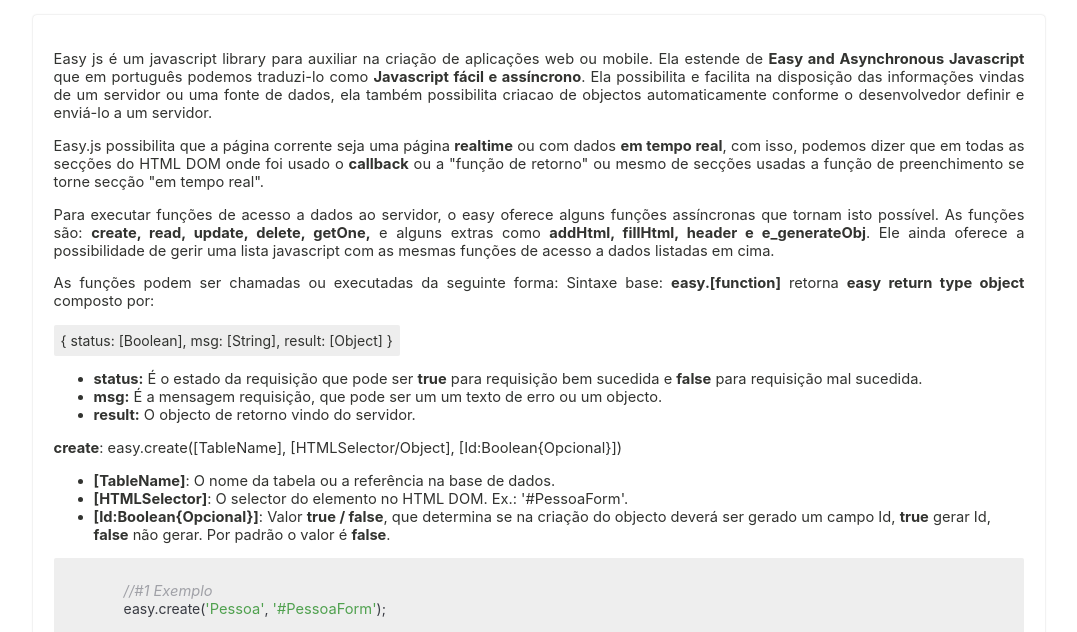
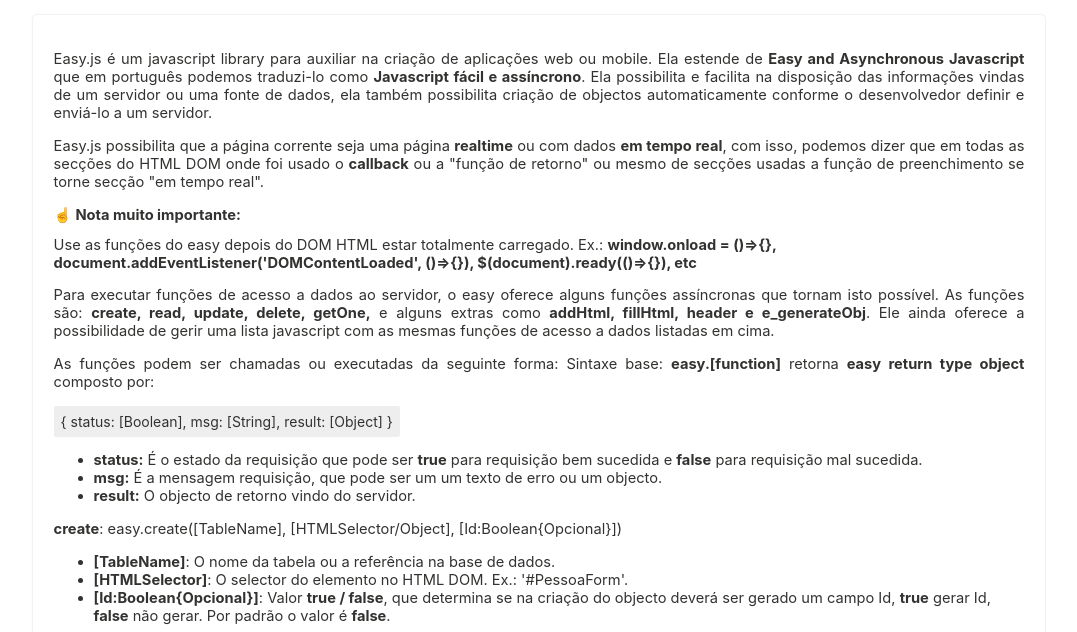
Before and after one commit to AfonsoMatElias/easy, a plain HTML site: page doc/pt/index.html in a window 1280 px wide. Shown: the part 118-750 px from the top of the page, without its empty margins (101-1178 px from the left). Drawn offline with Linux system fonts and the light colour scheme.

Commit message:
Added and Changed frases in doc/pt/index.html and README file

```diff
--- a/doc/pt/index.html
+++ b/doc/pt/index.html
@@ -20,11 +20,11 @@
         <aside>
 
             <p>
-                Easy js é um javascript library para auxiliar na criação de aplicações web ou mobile. Ela estende de
+                Easy.js é um javascript library para auxiliar na criação de aplicações web ou mobile. Ela estende de
                 <b>Easy and Asynchronous Javascript</b> que em português podemos traduzi-lo
                 como <b>Javascript fácil e assíncrono</b>. Ela possibilita e facilita na disposição das informações
                 vindas de um servidor ou uma fonte de dados, ela também possibilita
-                criacao de objectos automaticamente conforme o desenvolvedor definir e enviá-lo a um servidor.
+                criação de objectos automaticamente conforme o desenvolvedor definir e enviá-lo a um servidor.
             </p>
             <p>
                 Easy.js possibilita que a página corrente seja uma página <b>realtime</b> ou com dados <b>em tempo real</b>, com
@@ -32,6 +32,13 @@
                 do HTML DOM onde foi usado o <b>callback</b> ou a "função de retorno" ou mesmo de secções usadas a
                 função de preenchimento se torne secção "em tempo real".
             </p>
+
+            <p>
+                <h2>☝ Nota muito importante:</h2>
+                Use as funções do easy depois do DOM HTML estar totalmente carregado. Ex.: <b>window.onload = ()=>{},
+                document.addEventListener('DOMContentLoaded', ()=>{}), $(document).ready(()=>{}), etc</b>
+            </p>
+
             <p>
                 Para executar funções de acesso a dados ao servidor, o easy oferece alguns funções assíncronas que
                 tornam isto possível. As funções são:
```
Also changed, not shown: README.md.
